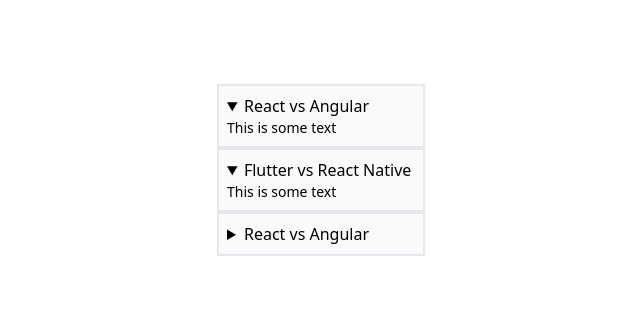
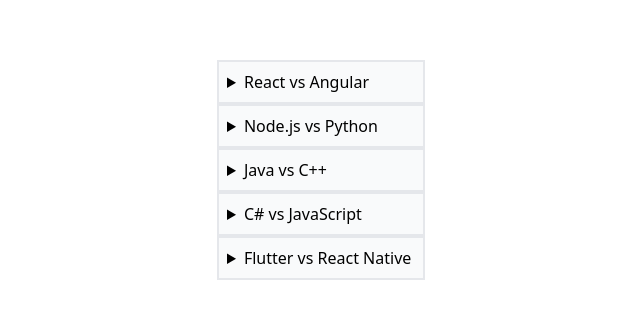
Before and after one commit to SoniSPprajapati/Brandoni, a React (Vite) app: page / in a window 1280 px wide. Shown: the part 230-548 px from the top of the page, without its empty margins (319-959 px from the left). Built offline with nearby package versions, Linux system fonts and the light colour scheme.

Commit message:
render data in Bellow

```diff
--- a/index.html
+++ b/index.html
@@ -4,7 +4,7 @@
     <meta charset="UTF-8" />
     <link rel="icon" type="image/svg+xml" href="/vite.svg" />
     <meta name="viewport" content="width=device-width, initial-scale=1.0" />
-    <title>Vite + React</title>
+    <title>Brandoni</title>
   </head>
   <body>
     <div id="root"></div>
--- a/src/Accordion.jsx
+++ b/src/Accordion.jsx
@@ -1,5 +1,3 @@
-import React from "react";
-
 function Accordion({
   title,
   description,
--- a/src/App.jsx
+++ b/src/App.jsx
@@ -1,13 +1,10 @@
-import React from "react";
-import data from "./assets/data.json";
+import configs from "./assets/data.json";
 import Bellow from "./Bellow.jsx";
-
-console.log(data[0].description);
 
 function App() {
   return (
     <div className="flex items-center justify-center min-h-screen">
-      <Bellow />
+      <Bellow data={configs} />
     </div>
   );
 }
--- a/src/Bellow.jsx
+++ b/src/Bellow.jsx
@@ -1,21 +1,17 @@
-import React from "react";
 import Accordion from "./Accordion";
 
-function Bellow() {
+function Bellow({ data }) {
   return (
     <div>
-      <Accordion
-        title="React vs Angular"
-        description="This is some text"
-        showUnderline
-        isOpen
-      />
-      <Accordion
-        title="Flutter vs React Native"
-        description="This is some text"
-        isOpen
-      />
-      <Accordion title="React vs Angular" description="This is some text" />
+      {data.map((obj) => {
+        return (
+          <Accordion
+            key={obj.id}
+            title={obj.title}
+            description={obj.description}
+          />
+        );
+      })}
     </div>
   );
 }
```
